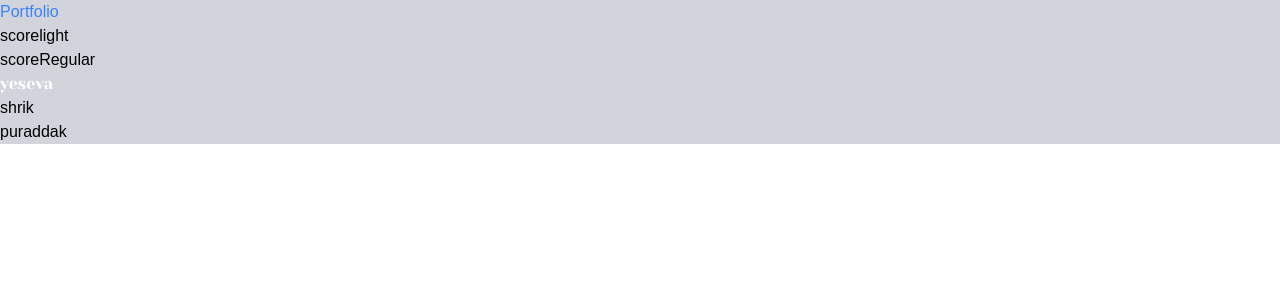
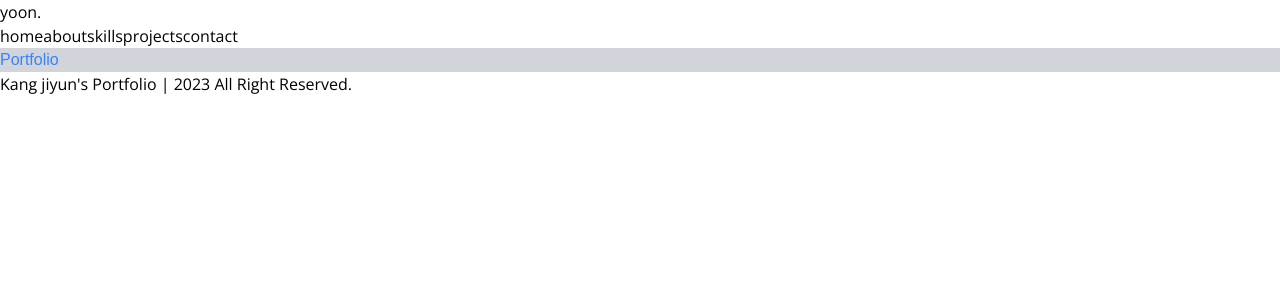
Before and after one commit to eeeyooon/portfolio, a Next.js app: page / in a window 1280 px wide. Shown: the top 300 px of the page. Built offline with nearby package versions, Linux system fonts and the light colour scheme; a web font is replaced by a local one.

Commit message:
style: 기본 레이아웃 생성 및 라우팅

```diff
--- /dev/null
+++ b/src/app/about/page.tsx
@@ -0,0 +1,3 @@
+export default function AboutPage() {
+  return <div>AboutPage</div>;
+}
--- /dev/null
+++ b/src/app/contact/page.tsx
@@ -0,0 +1,3 @@
+export default function ContactPage() {
+  return <div>ContactPage</div>;
+}
--- a/src/app/layout.tsx
+++ b/src/app/layout.tsx
@@ -1,6 +1,8 @@
 import type { Metadata } from "next";
 import { Open_Sans } from "next/font/google";
 import "./globals.css";
+import Header from "./../components/Header";
+import Footer from "@/components/Footer";
 
 const sans = Open_Sans({ subsets: ["latin"] });
 
@@ -16,7 +18,11 @@ export default function RootLayout({
 }) {
   return (
     <html lang="ko">
-      <body className={sans.className}>{children}</body>
+      <body className={sans.className}>
+        <Header />
+        <main>{children}</main>
+        <Footer />
+      </body>
     </html>
   );
 }
--- a/src/app/page.tsx
+++ b/src/app/page.tsx
@@ -1,14 +1,7 @@
-import Image from "next/image";
-
 export default function Home() {
   return (
-    <main className="bg-gray-300">
+    <section className="bg-gray-300">
       <div className="text-blue-500 font-hambak">Portfolio</div>
-      <div className="font-scoreLight">scorelight</div>
-      <div className="font-scoreRegular">scoreRegular</div>
-      <div className="font-yeseva text-white ">yeseva</div>
-      <div className="font-shrik">shrik</div>
-      <div className="font-puraddak">puraddak</div>
-    </main>
+    </section>
   );
 }
--- /dev/null
+++ b/src/app/projects/page.tsx
@@ -0,0 +1,3 @@
+export default function ProjectsPage() {
+  return <div>ProjectsPage</div>;
+}
--- /dev/null
+++ b/src/components/Footer.tsx
@@ -0,0 +1,3 @@
+export default function Footer() {
+  return <footer>{"Kang jiyun's Portfolio | 2023 All Right Reserved."}</footer>;
+}
--- /dev/null
+++ b/src/components/Header.tsx
@@ -0,0 +1,18 @@
+import Link from "next/link";
+
+export default function Header() {
+  return (
+    <header>
+      <Link href="/">
+        <h1>yoon.</h1>
+      </Link>
+      <nav>
+        <Link href="/">home</Link>
+        <Link href="/about">about</Link>
+        <Link href="/skills">skills</Link>
+        <Link href="/projects">projects</Link>
+        <Link href="/contact">contact</Link>
+      </nav>
+    </header>
+  );
+}
```
